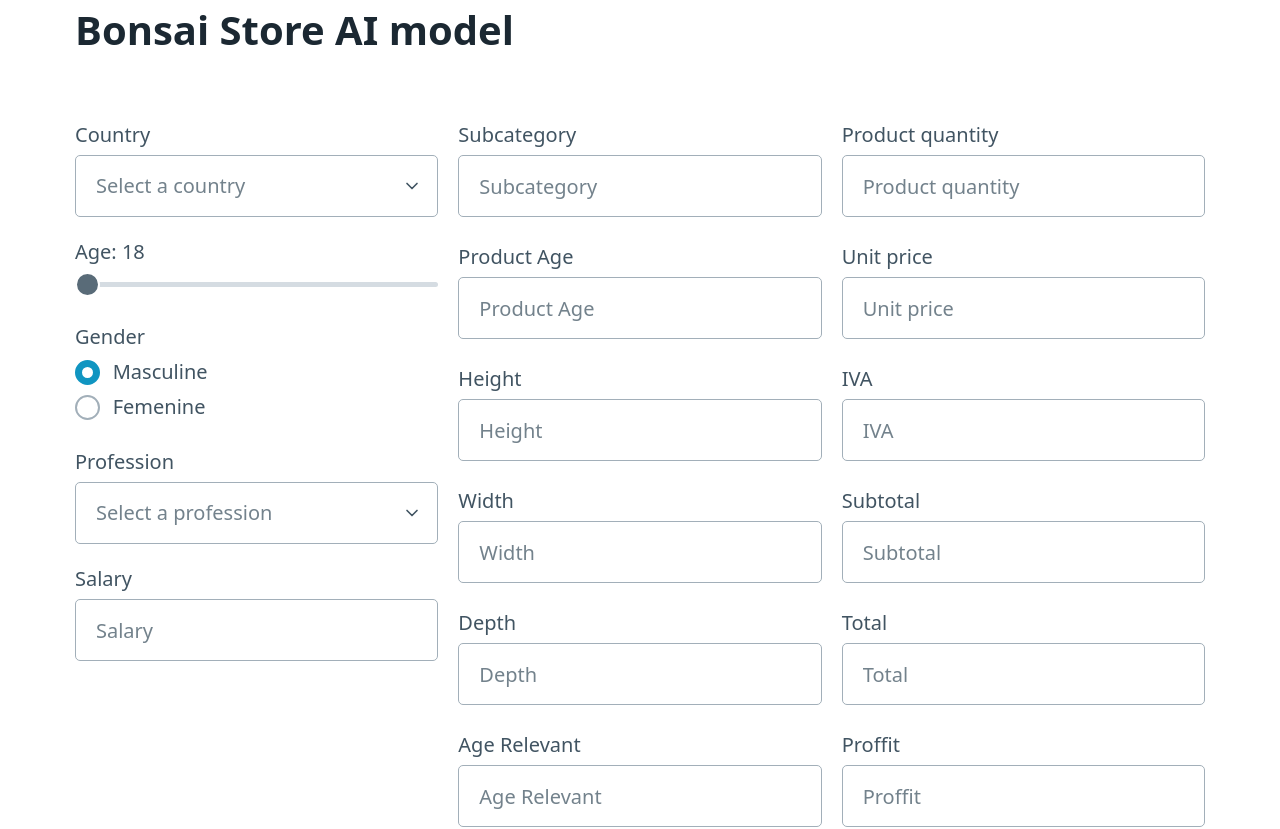
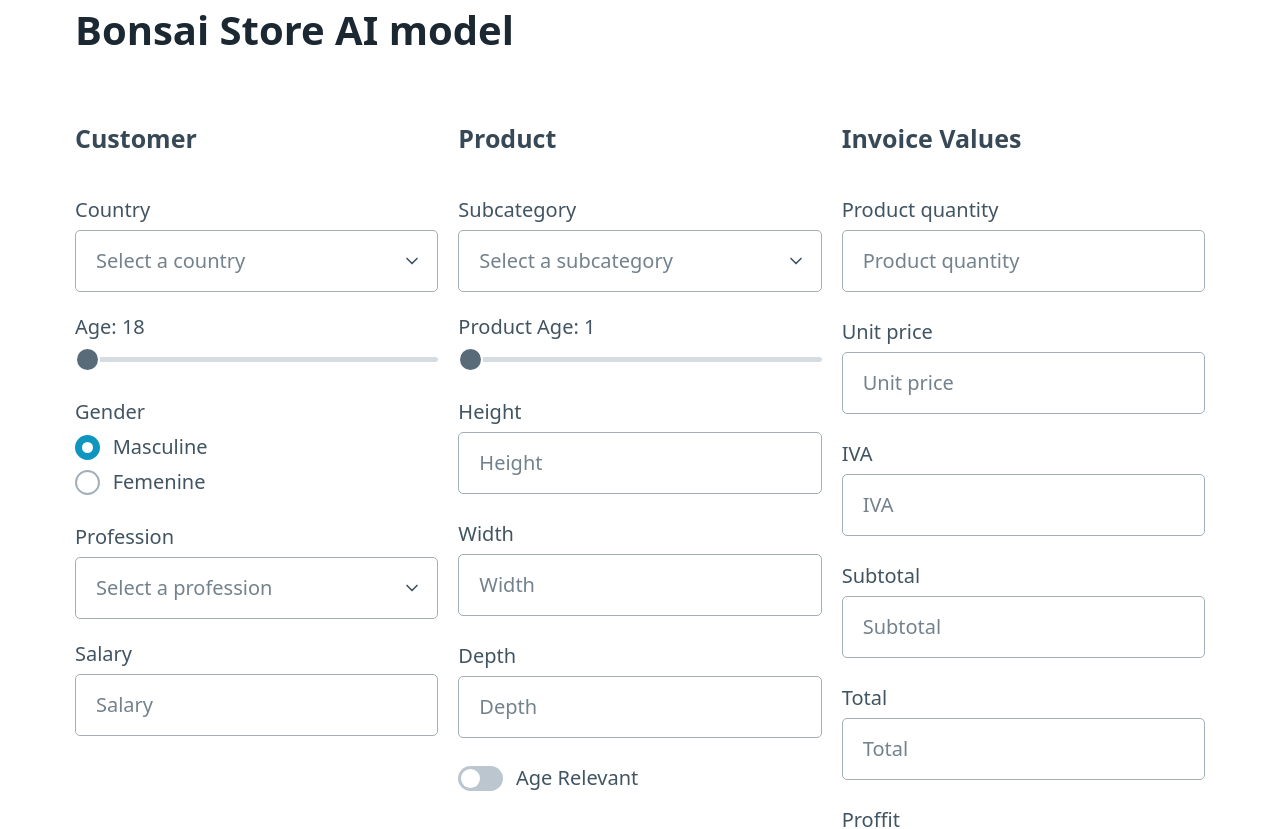
Before and after one commit to Erickype/BonsaiStoreAIModel, a SvelteKit app: page / in a window 1280 px wide. Shown: the top 829 px of the page. Built offline with nearby package versions, Linux system fonts and the light colour scheme.

Commit message:
Product characteristics

```diff
--- a/src/routes/+page.svelte
+++ b/src/routes/+page.svelte
@@ -1,16 +1,19 @@
 <script lang="ts">
     import { onMount } from "svelte";
 
+    // Customers
     let countries: String[] = [];
-
     let selectedProfession = "";
     let salary = "";
     const professions: { name: string; salary: string }[] = [
         { name: "Doctor", salary: "$100,000" },
         { name: "Engineer", salary: "$80,000" },
     ];
+    let age = 18;
 
-    let age = 18;
+    //Products
+    const subcategories: { id: string }[] = [{ id: "2" }];
+    let product_age = 1;
 
     const handleProfessionChange = (event: Event) => {
         selectedProfession = (event.target as HTMLSelectElement).value;
@@ -39,13 +42,21 @@
                 age = parseInt(target.value);
             });
         }
+        const rangeProductAge = document.getElementById("product_age");
+        if (rangeProductAge !== null) {
+            rangeProductAge.addEventListener("input", (event) => {
+                const target = event.target as HTMLInputElement;
+                product_age = parseInt(target.value);
+            });
+        }
     });
 </script>
 
 <form>
-    <!-- Grid -->
     <div class="grid">
+        <!--Customer characteristics-->
         <div>
+            <h4>Customer</h4>
             <label for="country"> Country </label>
             <select id="country" required>
                 <option value="" selected>Select a country</option>
@@ -53,7 +64,7 @@
                     <option value={country}>{country}</option>
                 {/each}
             </select>
-            <label for="range"
+            <label for="age"
                 >Age: {age}
                 <input
                     type="range"
@@ -99,69 +110,68 @@
                 />
             </label>
         </div>
+        <!--Product characteristics-->
         <div>
-            <label for="subcategory">
-                Subcategory
+            <h4>Product</h4>
+            <label for="subcategory"> Subcategory </label>
+            <select id="subcategory" required>
+                <option value="" selected>Select a subcategory</option>
+                {#each subcategories as subcategory}
+                    <option value={subcategory.id}>{subcategory.id}</option>
+                {/each}
+            </select>
+            <label for="product_age"
+                >Product Age: {product_age}
                 <input
-                    type="text"
-                    id="subcategory"
-                    name="subcategory"
-                    placeholder="Subcategory"
-                    required
-                />
-            </label>
-            <label for="product_age">
-                Product Age
-                <input
-                    type="text"
+                    type="range"
+                    min="1"
+                    max="100"
+                    bind:value={product_age}
                     id="product_age"
-                    name="product_age"
-                    placeholder="Product Age"
-                    required
                 />
             </label>
             <label for="height">
                 Height
                 <input
-                    type="text"
+                    type="number"
                     id="height"
                     name="height"
                     placeholder="Height"
+                    step="0.01"
                     required
                 />
             </label>
             <label for="width">
                 Width
                 <input
-                    type="text"
+                    type="number"
                     id="width"
                     name="width"
                     placeholder="Width"
+                    step="0.01"
                     required
                 />
             </label>
             <label for="depth">
                 Depth
                 <input
-                    type="text"
+                    type="number"
                     id="depth"
                     name="depth"
                     placeholder="Depth"
+                    step="0.01"
                     required
                 />
             </label>
-            <label for="age_relevant">
-                Age Relevant
-                <input
-                    type="text"
-                    id="age_relevant"
-                    name="age_relevant"
-                    placeholder="Age Relevant"
-                    required
-                />
-            </label>
+            <fieldset>
+                <label for="age_relevant">
+                    <input type="checkbox" id="age_relevant" role="switch">
+                    Age Relevant
+                </label>
+            </fieldset>
         </div>
         <div>
+            <h4>Invoice Values</h4>
             <label for="product_quantity">
                 Product quantity
                 <input
```
